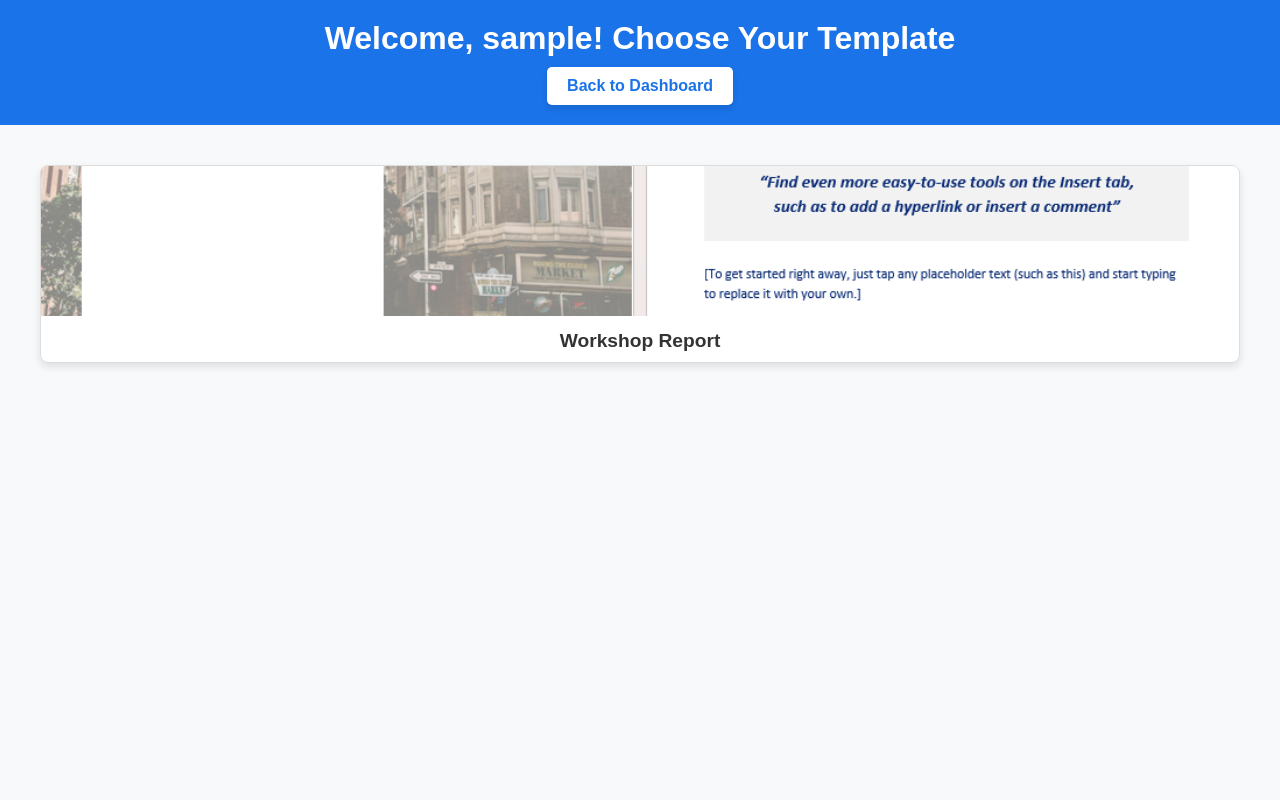
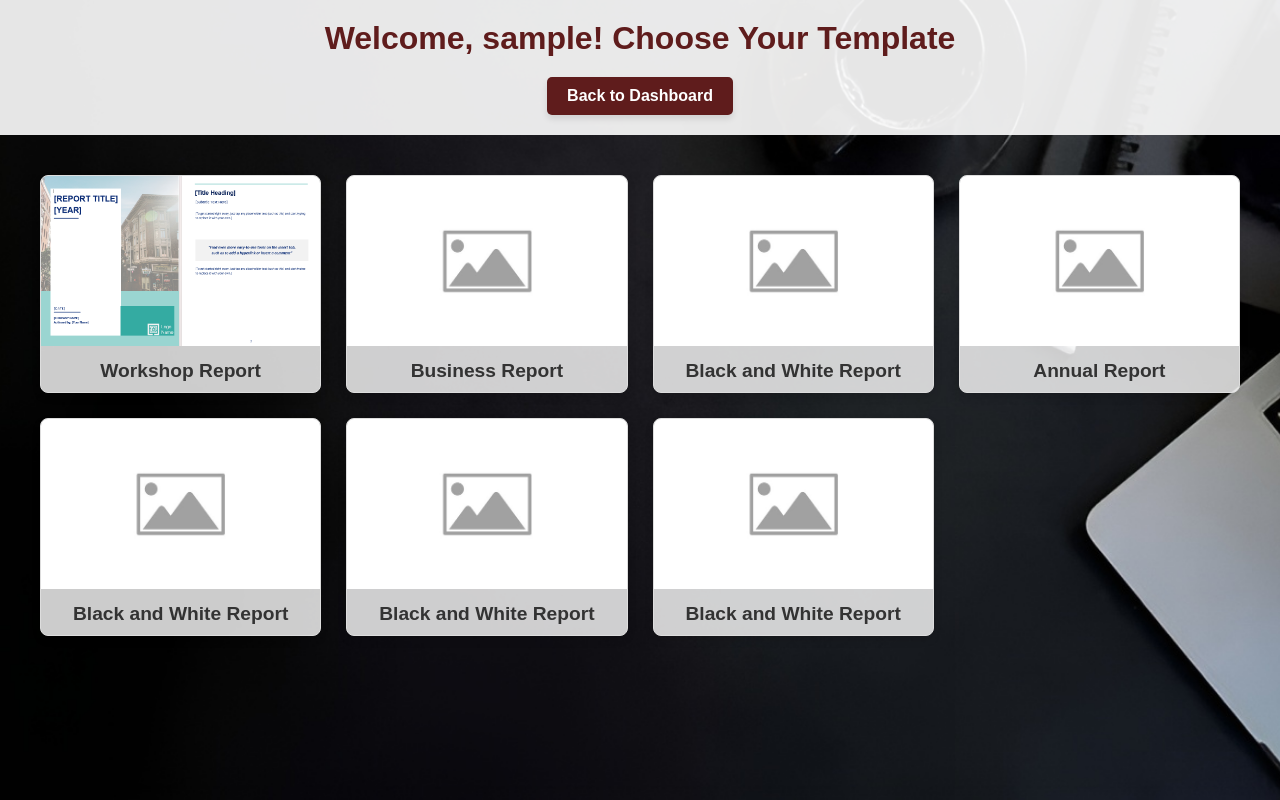
Before and after one commit to riyamariyageorge/InstaReportAI, a Flask app: page /templates in a window 1280 px wide. Run offline with Flask 3, Linux system fonts and the light colour scheme; the visitor is signed in with stand-in values (Sample User, id 1).

Commit message:
interface changed for template page

```diff
--- a/templates/tem.html
+++ b/templates/tem.html
@@ -14,14 +14,17 @@
 
         /* Body and Background */
         body {
-            background-color: #f8f9fa;
+            background: url('{{ url_for("static", filename="Images/about_bg.jpg") }}') no-repeat center center fixed;
+            background-size: cover;
             font-family: Arial, sans-serif;
+            color: #f8f9fa; /* Light text color */
         }
 
-        /* Header */
+
+    /* Header */
         header {
-            background-color: #1a73e8;
-            color: white;
+            background: rgba(255, 255, 255, 0.9); /* Semi-transparent white */
+            color: #5f1c1c; /* Blue font color */
             padding: 20px;
             text-align: center;
         }
@@ -29,7 +32,29 @@
         header h1 {
             font-size: 2rem;
             font-weight: bold;
+            margin-bottom: 10px;
         }
+
+        .back-link {
+            display: inline-block;
+            margin-top: 10px;
+            padding: 10px 20px;
+            background-color: #5f1c1c; /* Solid blue for contrast */
+            color: white; /* White text */
+            font-size: 1rem;
+            font-weight: bold;
+            border-radius: 5px;
+            text-decoration: none;
+            box-shadow: 0 4px 6px rgba(0, 0, 0, 0.1);
+            transition: background-color 0.3s, color 0.3s;
+        }
+
+        .back-link:hover {
+            background-color: #174ea6; /* Darker blue on hover */
+            color: white;
+        }
+
+
 
         /* Container */
         .container {
@@ -38,12 +63,12 @@
 
         .grid-container {
             display: grid;
-            grid-template-columns: repeat(auto-fit, minmax(250px, 1fr));
-            gap: 20px;
+            grid-template-columns: repeat(4, 1fr);
+            gap: 25px;
         }
 
         .template-card {
-            background-color: white;
+            background: rgba(255, 255, 255, 0.8); /* Semi-transparent white */
             border: 1px solid #ddd;
             border-radius: 8px;
             overflow: hidden;
@@ -59,7 +84,7 @@
 
         .template-image {
             width: 100%;
-            height: 150px;
+            height: 170px;
             object-fit: cover;
         }
 
@@ -76,28 +101,9 @@
             color: inherit;
         }
 
-        .back-link {
-            display: inline-block;
-            margin-top: 10px;
-            padding: 10px 20px;
-            background-color: #ffffff;
-            color: #1a73e8;
-            font-size: 1rem;
-            font-weight: bold;
-            border-radius: 5px;
-            text-decoration: none;
-            box-shadow: 0 4px 6px rgba(0, 0, 0, 0.1);
-            transition: background-color 0.3s, color 0.3s;
-        }
-
-        .back-link:hover {
-            background-color: #e8f0fe;
-            color: #174ea6;
-        }
-
         /* Footer */
         footer {
-            background-color: #1a73e8;
+            background: rgba(26, 115, 232, 0.9); /* Semi-transparent blue */
             color: white;
             text-align: center;
             padding: 10px;
@@ -110,36 +116,66 @@
 <body>
     <!-- Header -->
     <header>
-        <h1>Welcome, {{ username}}! Choose Your Template</h1>
-        <a href="{{url_for('auth_bp.dashboard')}}" class="back-link">Back to Dashboard</a>
+        <h1>Welcome, {{ username }}! Choose Your Template</h1>
+        <a href="{{ url_for('auth_bp.dashboard') }}" class="back-link">Back to Dashboard</a>
     </header>
 
     <!-- Main Container -->
     <div class="container">
         <div class="grid-container">
-
             <!-- Template Card 1 -->
             <div class="template-card">
-                <a href="{{url_for('static', filename='templates3.docx') }}" download>
-                    <img src="{{url_for('static', filename='Images/temp1.png')}}" alt="Template 1" class="template-image">
+                <a href="{{ url_for('static', filename='templates3.docx') }}" download>
+                    <img src="{{ url_for('static', filename='Images/temp1.png') }}" alt="Template 1" class="template-image">
                     <div class="template-title">Workshop Report</div>
                 </a>
             </div>
 
-            <!-- Template Card 2 -->
+            <!-- Add more templates -->
+            <div class="template-card">
+                <a href="{{ url_for('static', filename='template2.docx') }}" download>
+                    <img src="{{ url_for('static', filename='Images/placeholder-image.jpg') }}" alt="Template 2" class="template-image">
+                    <div class="template-title">Business Report</div>
+                </a>
+            </div>
 
+            <div class="template-card">
+                <a href="{{ url_for('static', filename='template1.docx') }}" download>
+                    <img src="{{ url_for('static', filename='Images/placeholder-image.jpg') }}" alt="Template 2" class="template-image">
+                    <div class="template-title"> Black and White Report</div>
+                </a>
+            </div>
 
-            <!-- Template Card 3 -->
+            <div class="template-card">
+                <a href="{{ url_for('static', filename='template4.docx') }}" download>
+                    <img src="{{ url_for('static', filename='Images/placeholder-image.jpg') }}" alt="Template 2" class="template-image">
+                    <div class="template-title">Annual Report</div>
+                </a>
+            </div>
 
+            <div class="template-card">
+                <a href="{{ url_for('static', filename='template1.docx') }}" download>
+                    <img src="{{ url_for('static', filename='Images/placeholder-image.jpg') }}" alt="Template 2" class="template-image">
+                    <div class="template-title"> Black and White Report</div>
+                </a>
+            </div>
 
-            <!-- Add more templates as needed -->
+            <div class="template-card">
+                <a href="{{ url_for('static', filename='template1.docx') }}" download>
+                    <img src="{{ url_for('static', filename='Images/placeholder-image.jpg') }}" alt="Template 2" class="template-image">
+                    <div class="template-title"> Black and White Report</div>
+                </a>
+            </div>
 
+            <div class="template-card">
+                <a href="{{ url_for('static', filename='template1.docx') }}" download>
+                    <img src="{{ url_for('static', filename='Images/placeholder-image.jpg') }}" alt="Template 2" class="template-image">
+                    <div class="template-title"> Black and White Report</div>
+                </a>
+            </div>
         </div>
     </div>
 
-    <!-- Footer
-    <footer>
-        &copy; 2024 InstaReport AI. All Rights Reserved.
-    </footer> -->
+
 </body>
 </html>
```
